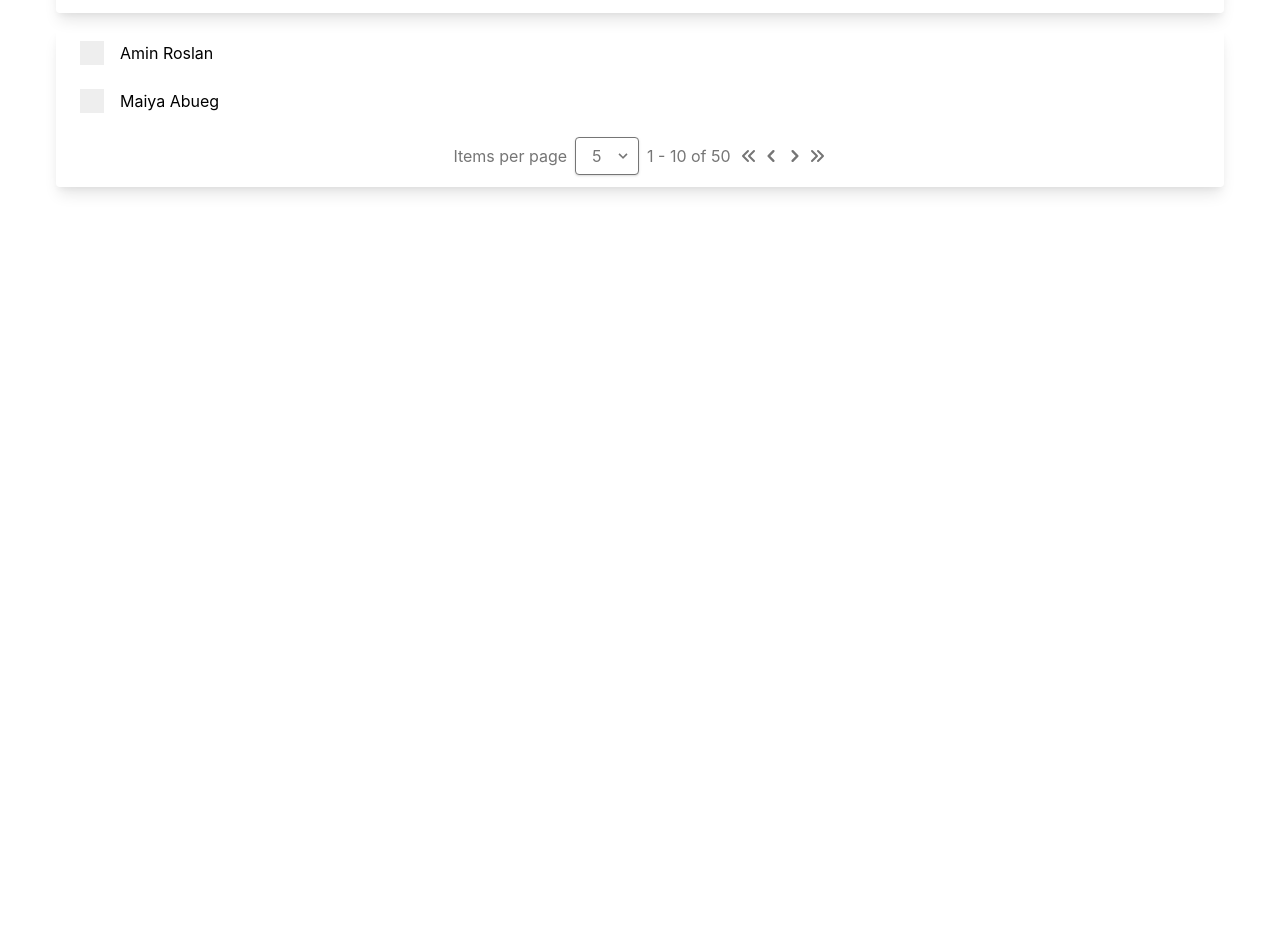
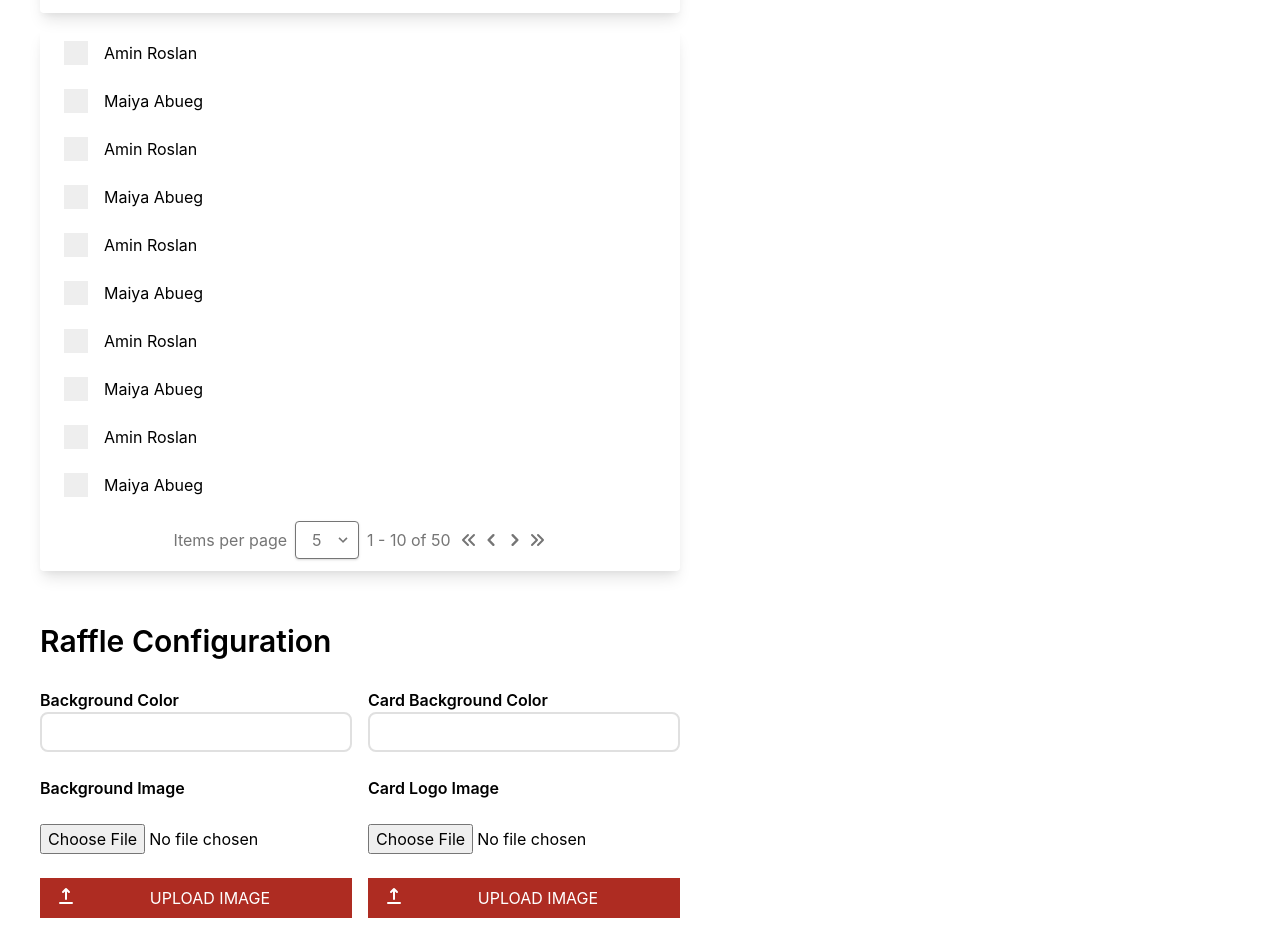
Before and after one commit to tukangdev/raffle-system, a Next.js app: page /admin in a window 1280 px wide. Shown: the part 320-1262 px from the top of the page. Before the commit the page ends 800 px from the top, so only its background shows below. Built offline with nearby package versions, Linux system fonts and the light colour scheme.

Commit message:
Configuration

```diff
--- /dev/null
+++ b/components/button.tsx
@@ -0,0 +1,15 @@
+import React, { ReactElement } from "react";
+
+type ButtonProps = {
+  children?: React.ReactNode;
+  leftIcon?: ReactElement;
+} & React.HTMLProps<HTMLButtonElement>;
+
+const Button = (props: ButtonProps) => (
+  <button className="bg-primary px-4 py-2 text-white">
+    {props.leftIcon}
+    {props.children}
+  </button>
+);
+
+export default Button;
--- a/components/column.tsx
+++ b/components/column.tsx
@@ -4,13 +4,15 @@ const Column = ({
   children,
   title,
   action,
+  className,
 }: {
   children: React.ReactNode;
+  className?: string;
   title: string;
   action?: React.ReactElement;
 }) => {
   return (
-    <div className="w-full">
+    <div className={`w-full ${className}`}>
       <div className="flex flex-row justify-between items-center">
         <h2 className="text-xl sm:text-3xl font-semibold">{title}</h2>
         {action}
--- a/components/nav.tsx
+++ b/components/nav.tsx
@@ -2,7 +2,7 @@ import React from "react";
 
 const Nav = () => (
   <nav className="w-full h-16 bg-primary">
-    <div className="flex flex-row justify-end items-center px-4 container mx-auto h-full">
+    <div className="flex flex-row justify-end items-center px-10 mx-auto h-full">
       <a className="text-white">LOG OUT</a>
     </div>
   </nav>
--- a/pages/admin.tsx
+++ b/pages/admin.tsx
@@ -1,4 +1,5 @@
 import React from "react";
+import Button from "../components/button";
 import Card from "../components/card";
 import CheckboxInput from "../components/checkbox-input";
 import Column from "../components/column";
@@ -12,14 +13,16 @@ const Admin = () => {
   return (
     <>
       <Nav />
-      <div className="container mx-auto my-6 px-4">
+      <div className="mx-auto my-6 px-10">
         <h1 className="text-3xl sm:text-5xl font-semibold">Admin Dashboard</h1>
         <div></div>
-        <div className="flex flex-row mt-6">
+        <div className="flex flex-row mt-6 gap-12 flex-wrap">
           <Column
+            className="lg:max-w-md"
             title="Manage names"
             action={
-              <button className="bg-primary px-4 py-2 text-white">
+              <Button
+                leftIcon={
                   <svg
                     className="h-6 w-6 float-left mr-2"
                     xmlns="http://www.w3.org/2000/svg"
@@ -33,21 +36,23 @@ const Admin = () => {
                       strokeWidth={2}
                       d="M12 6v6m0 0v6m0-6h6m-6 0H6"
                     />
-                </svg>{" "}
+                  </svg>
+                }
+              >
                 IMPORT CSV
-              </button>
+              </Button>
             }
           >
             <Card wrapperClass="flex flex-row items-center flex-wrap">
               <div className="flex flex-row items-center flex-grow gap-4 flex-wrap-reverse">
-                <div className="flex flex-row gap-4 lg:w-1/6">
+                <div className="flex flex-row gap-4 lg:w-1/5">
                   <CheckboxInput />
                   <p>Select All</p>
                 </div>
-                <SearchInput className="w-full lg:w-1/4 md:w-1/3" />
+                <SearchInput className="w-full lg:w-1/3 md:w-1/3" />
                 <TextInput
                   placeholder="Add a name"
-                  className="w-full lg:w-1/4 md:w-1/3"
+                  className="w-full lg:w-1/3 md:w-1/3"
                   rightIcon={
                     <svg
                       className="h-6 w-6 text-primary"
@@ -76,9 +81,101 @@ const Admin = () => {
                   <CheckboxInput wrapperClass="inline-block float-left mr-4" />
                   Maiya Abueg
                 </li>
+                <li className="py-3 px-6 hover:bg-red-100">
+                  <CheckboxInput wrapperClass="inline-block float-left mr-4" />
+                  Amin Roslan
+                </li>
+                <li className="py-3 px-6 hover:bg-red-100">
+                  <CheckboxInput wrapperClass="inline-block float-left mr-4" />
+                  Maiya Abueg
+                </li>
+                <li className="py-3 px-6 hover:bg-red-100">
+                  <CheckboxInput wrapperClass="inline-block float-left mr-4" />
+                  Amin Roslan
+                </li>
+                <li className="py-3 px-6 hover:bg-red-100">
+                  <CheckboxInput wrapperClass="inline-block float-left mr-4" />
+                  Maiya Abueg
+                </li>
+                <li className="py-3 px-6 hover:bg-red-100">
+                  <CheckboxInput wrapperClass="inline-block float-left mr-4" />
+                  Amin Roslan
+                </li>
+                <li className="py-3 px-6 hover:bg-red-100">
+                  <CheckboxInput wrapperClass="inline-block float-left mr-4" />
+                  Maiya Abueg
+                </li>
+                <li className="py-3 px-6 hover:bg-red-100">
+                  <CheckboxInput wrapperClass="inline-block float-left mr-4" />
+                  Amin Roslan
+                </li>
+                <li className="py-3 px-6 hover:bg-red-100">
+                  <CheckboxInput wrapperClass="inline-block float-left mr-4" />
+                  Maiya Abueg
+                </li>
               </ul>
               <PaginationInterface />
             </Card>
+          </Column>
+          <Column title="Raffle Configuration" className="lg:max-w-md">
+            <div className="flex flex-row flex-wrap">
+              <div className="w-full lg:w-1/2 lg:pr-2">
+                <div className="mt-6">
+                  <label className="font-semibold">Background Color</label>
+                  <TextInput />
+                </div>
+                <div className="flex flex-col mt-6">
+                  <label className="font-semibold">Background Image</label>
+                  <input type="file" className="my-6"></input>
+                  <Button
+                    leftIcon={
+                      <svg
+                        className="h-5 w-5 float-left mr-2"
+                        xmlns="http://www.w3.org/2000/svg"
+                        viewBox="0 0 20 20"
+                        fill="currentColor"
+                      >
+                        <path
+                          fillRule="evenodd"
+                          d="M3 17a1 1 0 011-1h12a1 1 0 110 2H4a1 1 0 01-1-1zM6.293 6.707a1 1 0 010-1.414l3-3a1 1 0 011.414 0l3 3a1 1 0 01-1.414 1.414L11 5.414V13a1 1 0 11-2 0V5.414L7.707 6.707a1 1 0 01-1.414 0z"
+                          clipRule="evenodd"
+                        />
+                      </svg>
+                    }
+                  >
+                    UPLOAD IMAGE
+                  </Button>
+                </div>
+              </div>
+              <div className="w-full lg:w-1/2 lg:pl-2">
+                <div className="mt-6">
+                  <label className="font-semibold">Card Background Color</label>
+                  <TextInput />
+                </div>
+                <div className="flex flex-col mt-6">
+                  <label className="font-semibold">Card Logo Image</label>
+                  <input type="file" className="my-6"></input>
+                  <Button
+                    leftIcon={
+                      <svg
+                        className="h-5 w-5 float-left mr-2"
+                        xmlns="http://www.w3.org/2000/svg"
+                        viewBox="0 0 20 20"
+                        fill="currentColor"
+                      >
+                        <path
+                          fillRule="evenodd"
+                          d="M3 17a1 1 0 011-1h12a1 1 0 110 2H4a1 1 0 01-1-1zM6.293 6.707a1 1 0 010-1.414l3-3a1 1 0 011.414 0l3 3a1 1 0 01-1.414 1.414L11 5.414V13a1 1 0 11-2 0V5.414L7.707 6.707a1 1 0 01-1.414 0z"
+                          clipRule="evenodd"
+                        />
+                      </svg>
+                    }
+                  >
+                    UPLOAD IMAGE
+                  </Button>
+                </div>
+              </div>
+            </div>
           </Column>
         </div>
       </div>
```
Lines whose indentation alone changed are shown as unchanged.
